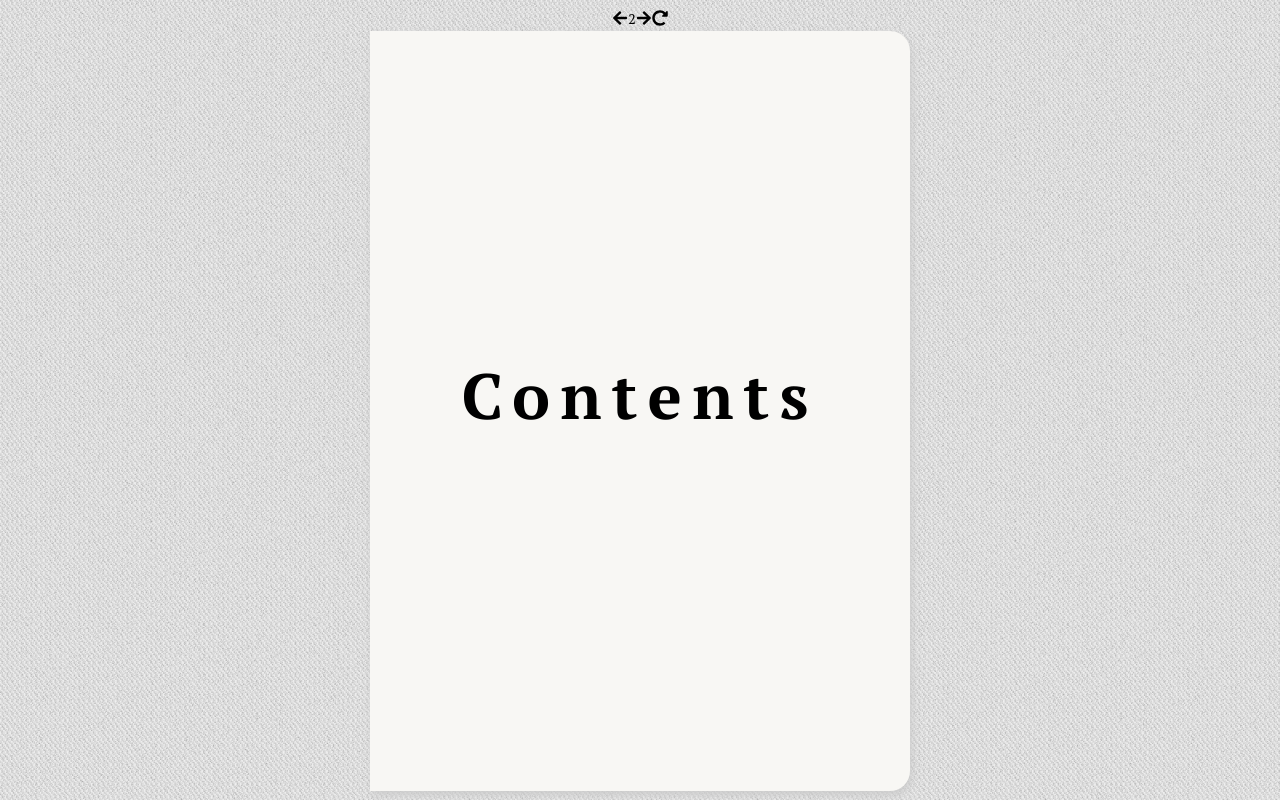
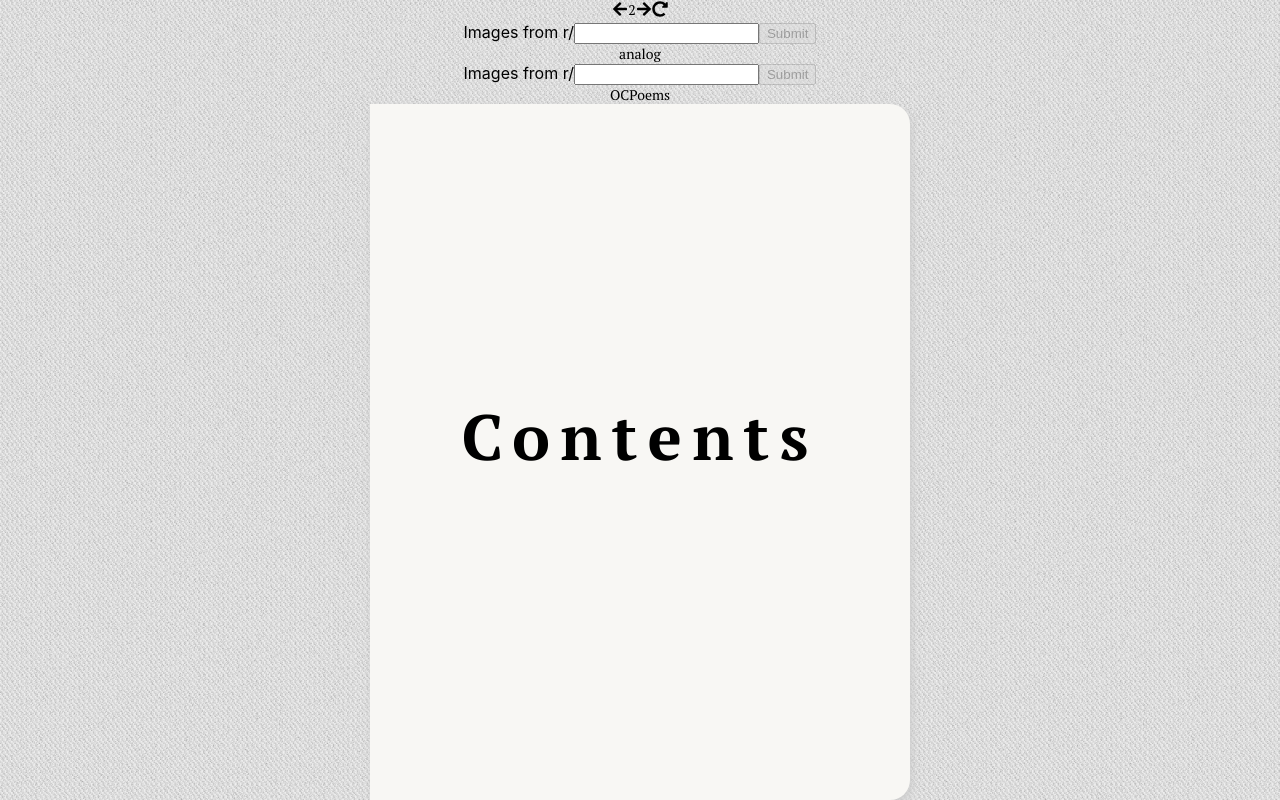
Before and after one commit to cowjuh/reddit-magazine, a React (Create React App) app: page /2 in a window 1280 px wide. Built offline with nearby package versions, Linux system fonts and the light colour scheme; no server answers.

Commit message:
Added input forms

```diff
--- a/src/App.css
+++ b/src/App.css
@@ -141,6 +141,35 @@ li {
   background-color: rgb(248, 247, 244);
 }
 
+@media only screen and (max-width: 600px) {
+  .cover{
+    height: 125vw;
+    width: 90vw;
+  }
+
+  .container.feature{
+    max-width: 100%;;
+  }
+
+  .h1 {
+    font-size: 10px;
+  }
+
+  .container{
+    max-width: 100%;
+  }
+
+  .img {
+    max-width: 90%;
+    max-height: 50%;
+  }
+
+  .img.feature {
+    max-width: 100%;
+    max-height: 100%;
+  }
+}
+
 .cover.poetry {
   justify-content: start;
 }
--- a/src/App.js
+++ b/src/App.js
@@ -6,8 +6,9 @@ import ErrorPage from './components/ErrorPage'
 import TableContents from './components/TableContents'
 import FeaturePage from './components/FeaturePage'
 import PhotoGrid from './components/PhotoGrid'
+import InputField from './components/InputField'
 import {BrowserRouter as Router, Redirect, Route, Switch} from 'react-router-dom'
-import { fetchTopPhotos, fetchTopPoems, get_url_extension } from './utils/api';
+import { get_url_extension, fetchContent } from './utils/api';
 import PoetryPage from './components/PoetryPage';
 
 export default class App extends React.Component {
@@ -15,7 +16,9 @@ export default class App extends React.Component {
     posts: [],
     firstPost: {},
     poems: [],
-    firstPoem: {}
+    firstPoem: {},
+    imgSubreddit: 'analog',
+    poemSubreddit: 'OCPoems'
   }
   filterByStickied = (arr) => {
     var result = []
@@ -38,7 +41,7 @@ export default class App extends React.Component {
   }
 
   updateData = () => {
-    fetchTopPhotos()
+    fetchContent(this.state.imgSubreddit)
       .then((res) => {
         var filtered = this.filterByFileType(res)
         this.setState({
@@ -46,8 +49,7 @@ export default class App extends React.Component {
           firstPost: filtered[0].data
         })
       })
-
-    fetchTopPoems()
+    fetchContent(this.state.poemSubreddit)
       .then((res) => {
         const result = this.filterByStickied(res)
         this.setState({
@@ -56,14 +58,39 @@ export default class App extends React.Component {
         })
       })
   }
-  componentWillMount() {
+  componentDidMount() {
     this.updateData()
   }
+
+  handleSubmit = (id, subreddit) => {
+    let newState = Object.assign({}, this.state)
+    {id === 'imgSubreddit' ? newState.imgSubreddit = subreddit : newState.poemSubreddit = subreddit}
+    console.log(newState)
+    this.setState(newState, () => this.updateData())
+  }
+
   render() {
+    const {posts, firstPost, poems, firstPoem, imgSubreddit, poemSubreddit} = this.state
     return (
       <div className="App">
           <Router>
             <Navigation/>
+             <InputField
+                  label="Images from r/"
+                  onSubmit={(subReddit) => this.handleSubmit('imgSubreddit', subReddit)}
+            />
+            <p>{imgSubreddit}</p>
+
+            <InputField
+                  label="Text from r/"
+                  onSubmit={(subReddit) => this.handleSubmit('poemSubreddit', subReddit)}
+            />
+            <p>{poemSubreddit}</p>
+            {/* {imgSubreddit != 'analog' && poemSubreddit && (
+              <CoverPage firstPost={this.state.firstPost}/>
+            )} */}
+
+
             <Switch>
               <Route path='/1' component={() => <CoverPage firstPost={this.state.firstPost}/>}/>
               <Route path='/2' component={() => <TableContents posts={this.state.posts}/>}/>
@@ -74,7 +101,6 @@ export default class App extends React.Component {
               <Route path='/7' component={() => <PoetryPage posts={this.state.posts} poems={this.state.poems} num={9}/>}/>
               <Route path='/8' component={() => <PoetryPage posts={this.state.posts} poems={this.state.poems} num={10}/>}/>
               <Route path='/9' component={() => <PoetryPage posts={this.state.posts} poems={this.state.poems} num={11}/>}/>
-
               <Redirect exact from='/' to='/1'/>
               <Route component={ErrorPage}/>
             </Switch>
--- /dev/null
+++ b/src/components/InputField.js
@@ -0,0 +1,25 @@
+import React from 'react'
+
+export default class InputField extends React.Component {
+    state = {
+        value: ''
+    }
+    handleChange = (event) => {
+        this.setState({
+            value: event.target.value
+        })
+    }
+    handleSubmit = (event) => {
+        event.preventDefault()
+        this.props.onSubmit(this.state.value)
+    }
+    render() {
+        return(
+            <form onSubmit={this.handleSubmit}>
+                <label>Images from r/</label>
+                <input type="text" value={this.state.value} onChange={this.handleChange}></input>
+                <button type="submit" value="Submit" disabled={!this.state.value}>Submit</button>
+            </form>
+        )
+    }
+}
--- a/src/components/Navigation.js
+++ b/src/components/Navigation.js
@@ -1,6 +1,7 @@
 import React from 'react'
 import {FaArrowRight, FaArrowLeft, FaRedoAlt} from 'react-icons/fa'
 import {Link, useLocation} from 'react-router-dom'
+import InputField from './InputField'
 
 export default function Navigation() {
     const location = useLocation()
@@ -10,6 +11,10 @@ export default function Navigation() {
     var next
     current === 1? prev = 1: prev = current - 1
     current === 9? next = 1: next = current + 1
+
+    function handleSubmit(id, subReddit) {
+        console.log(subReddit)
+    }
 
     return(
         <div className='flex-row'>
--- a/src/utils/api.js
+++ b/src/utils/api.js
@@ -1,26 +1,11 @@
-export function fetchTopPhotos () {
-    const endpoint = window.encodeURI(`https://api.reddit.com/r/analog/.json?limit=40`)
-
+export function fetchContent (subreddit) {
+    const endpoint = window.encodeURI(`https://api.reddit.com/r/${subreddit}/.json?limit=100`)
     return fetch(endpoint)
         .then((res) => res.json())
         .then((data) => {
             if(!data.data) {
-                throw new Error(data.message)
+                return null
             }
-            // console.log(data.data.children)
-            return data.data.children
-        })
-}
-
-export function fetchTopPoems () {
-    const endpoint = window.encodeURI(`https://api.reddit.com/r/OCPoetry/.json?limit=100`)
-    return fetch(endpoint)
-        .then((res) => res.json())
-        .then((data) => {
-            if(!data.data) {
-                throw new Error(data.message)
-            }
-            console.log(data.data.children)
             return data.data.children
         })
 }
```
Also changed, not shown: public/manifest.json, 1 other file (tests, documents, lock files or other folders). Lines whose indentation alone changed are shown as unchanged.
